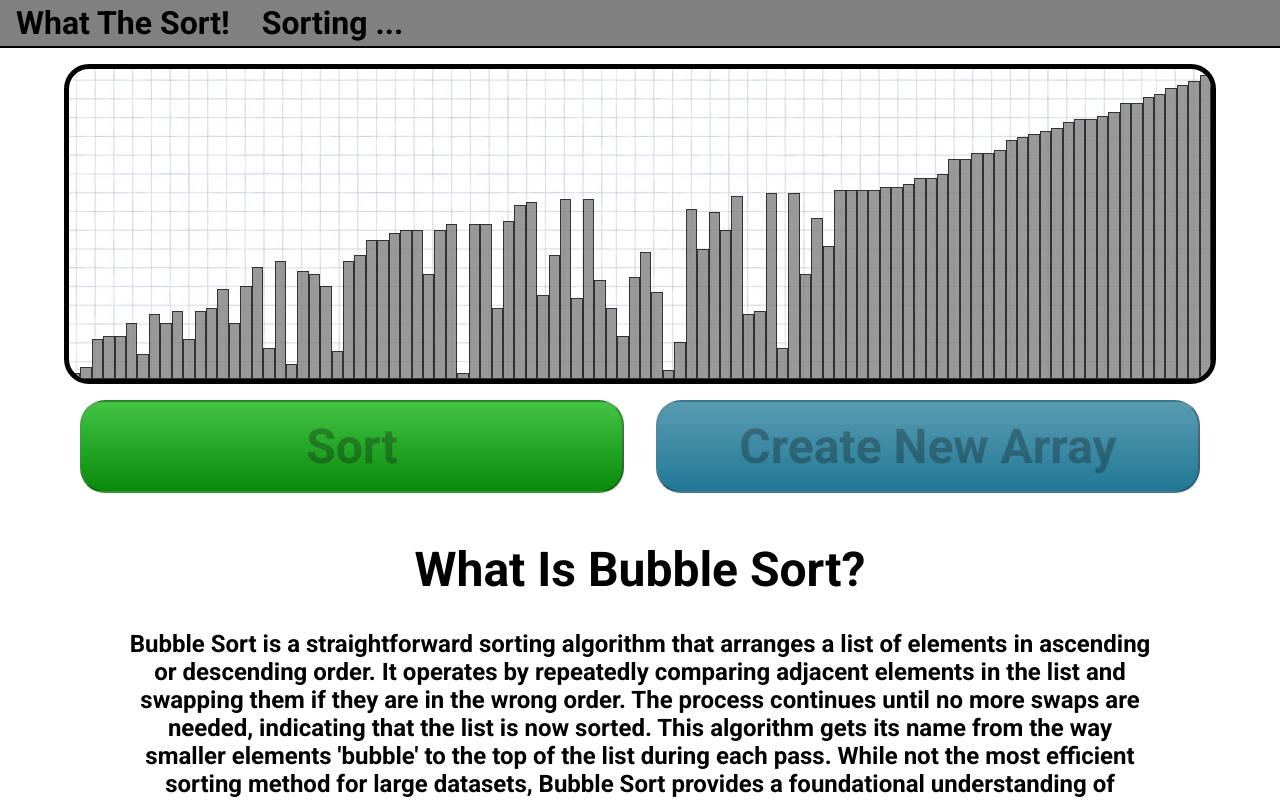
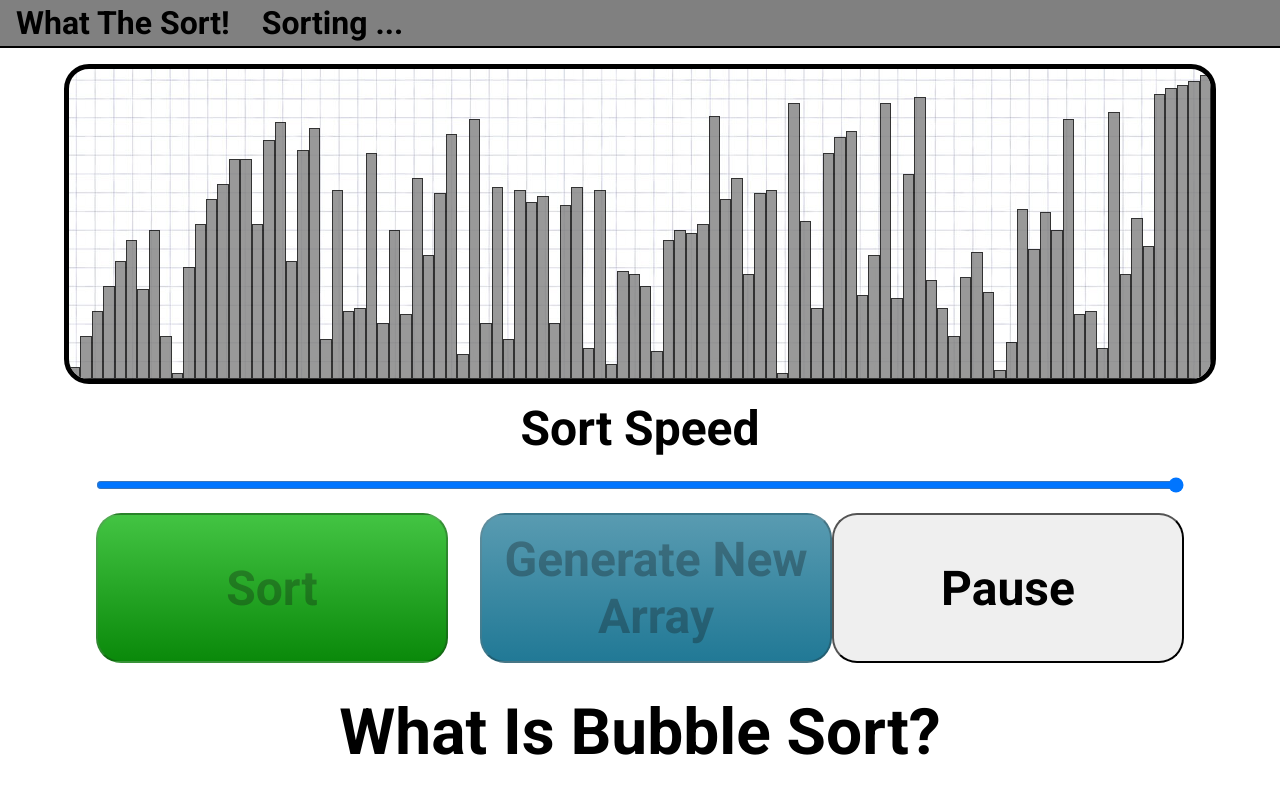
Before and after one commit to DevParkerCS/WhatTheSort, a React (Create React App) app: page / in a window 1280 px wide. Both pictures are taken after a click on the button "Sort". Shown: the top 800 px of the page. Built offline with nearby package versions, Linux system fonts and the light colour scheme.

Commit message:
Added abillity to change speed and pause loop

```diff
--- a/src/App.module.scss
+++ b/src/App.module.scss
@@ -26,19 +26,58 @@
 
 .sortTitle {
   text-align: center;
-  font-size: 3rem;
+  font-size: 4rem;
   margin: 2rem;
 }
 
 .sortText {
-  width: 80vw;
+  width: 90vw;
+  font-size: 2rem;
   margin: 0 auto;
   text-align: center;
+  font-weight: normal;
 }
+
+.sortSpeedInput {
+  display: flex;
+  width: 85vw;
+  margin: 1rem auto;
+  height: 1.5rem;
+}
+
+.speedTitle {
+  text-align: center;
+  font-size: 3rem;
+  margin-top: 1rem;
+}
+
+.actionItemsWrapper {
+  position: relative;
+  .actionItemsCover.hidden {
+    display: block;
+    pointer-events: none;
+    position: absolute;
+    width: 85vw;
+    background-color: rgba(black, 0.8);
+    left: 50%;
+    transform: translateX(-50%);
+    height: 100%;
+    font-size: 5rem;
+    text-align: center;
+    color: white;
+    z-index: 1;
+  }
+
+  .actionItemsCover {
+    display: none;
+  }
+  .actionBtnWrapper {
+    width: 85vw;
+    margin: 0 auto;
+    display: flex;
 
     .actionBtn {
       width: 50%;
-  margin: 1rem;
       padding: 1rem;
       font-size: 3rem;
       font-weight: bold;
@@ -54,16 +93,22 @@
 
     .sortBtn {
       background-image: linear-gradient(rgb(67, 196, 67), rgb(10, 137, 10));
+      margin-right: 1rem;
     }
 
     .arrBtn {
       background-image: linear-gradient(rgb(89, 155, 177), rgb(33, 121, 150));
+      margin-left: 1rem;
     }
 
-.actionBtnWrapper {
-  width: 90vw;
-  margin: 0 auto;
-  display: flex;
+    .pauseBtn {
+      display: none;
+    }
+
+    .pauseBtn.active {
+      display: block;
+    }
+  }
 }
 
 @media (min-width: 320px) and (max-width: 480px) {
--- a/src/App.tsx
+++ b/src/App.tsx
@@ -1,5 +1,5 @@
 import styles from "./App.module.scss";
-import { useEffect, useState } from "react";
+import { SetStateAction, useEffect, useState, useRef } from "react";
 import { bubbleSort, insertionSort } from "./Utils/SortAlgos";
 import { Nav } from "./components/Nav";
 import { Footer } from "./components/Footer/Footer";
@@ -9,6 +9,8 @@ function App() {
   const [isSorting, setIsSorting] = useState(false);
   const [sortType, setSortType] = useState<number>(0);
   const [isSorted, setIsSorted] = useState(false);
+  const sortSpeedRef = useRef(100);
+  const isPaused = useRef(true);
 
   const sortInfo = [
     {
@@ -52,25 +54,36 @@ function App() {
   };
 
   const decideSortType = () => {
+    const sortArgs = {
+      divsToSort: divsToSort,
+      setDivsToSort: setDivsToSort,
+      setIsSorting: setIsSorting,
+      setIsSorted: setIsSorted,
+      sortSpeedRef: sortSpeedRef,
+      isPaused: isPaused,
+    };
+
+    isPaused.current = false;
+
     switch (sortType) {
       case 0:
-        bubbleSort(divsToSort, setDivsToSort, setIsSorting, setIsSorted);
+        bubbleSort(sortArgs);
         break;
       case 1:
         console.log("quicksort");
         break;
       case 2:
-        insertionSort(divsToSort, setDivsToSort, setIsSorting, setIsSorted);
+        insertionSort(sortArgs);
         break;
       default:
-        bubbleSort(divsToSort, setDivsToSort, setIsSorting, setIsSorted);
+        bubbleSort(sortArgs);
         break;
     }
   };
 
   useEffect(() => {
     generateRandomBars();
-  }, []);
+  }, [sortType]);
 
   return (
     <div>
@@ -81,22 +94,14 @@ function App() {
             return m;
           })}
         </div>
-        <div className={styles.actionBtnWrapper}>
-          <button
-            className={`${styles.actionBtn} ${styles.sortBtn}`}
-            onClick={decideSortType}
-            disabled={isSorting || isSorted}
-          >
-            Sort
-          </button>
-          <button
-            className={`${styles.actionBtn} ${styles.arrBtn}`}
-            disabled={isSorting}
-            onClick={generateRandomBars}
-          >
-            Create New Array
-          </button>
-        </div>
+        <UserActionItems
+          isSorting={isSorting}
+          isSorted={isSorted}
+          generateRandomBars={generateRandomBars}
+          sortSpeedRef={sortSpeedRef}
+          decideSortType={decideSortType}
+          isPaused={isPaused}
+        />
         <SortInformation
           sortObj={sortType ? sortInfo[sortType] : sortInfo[0]}
         />
@@ -113,6 +118,63 @@ type BarDivProps = {
 const BarDiv = ({ height }: BarDivProps) => {
   return (
     <div className={`${styles.barDiv}`} style={{ height: `${height}%` }}></div>
+  );
+};
+
+type UserActionItemsType = {
+  isSorting: boolean;
+  isSorted: boolean;
+  decideSortType: () => void;
+  sortSpeedRef: React.MutableRefObject<number>;
+  generateRandomBars: () => void;
+  isPaused: React.MutableRefObject<boolean>;
+};
+
+const UserActionItems = ({
+  isSorting,
+  isSorted,
+  decideSortType,
+  sortSpeedRef,
+  generateRandomBars,
+  isPaused,
+}: UserActionItemsType) => {
+  return (
+    <div className={styles.actionItemsWrapper}>
+      <h2 className={styles.speedTitle}>Sort Speed</h2>
+      <input
+        min={10}
+        max={100}
+        step={10}
+        className={styles.sortSpeedInput}
+        type="range"
+        defaultValue={100}
+        onChange={(e) => (sortSpeedRef.current = parseInt(e.target.value))}
+      />
+      <div className={styles.actionBtnWrapper}>
+        <button
+          className={`${styles.actionBtn} ${styles.sortBtn}`}
+          onClick={decideSortType}
+          disabled={isSorting || isSorted}
+        >
+          Sort
+        </button>
+        <button
+          className={`${styles.actionBtn} ${styles.arrBtn}`}
+          disabled={isSorting}
+          onClick={generateRandomBars}
+        >
+          Generate New Array
+        </button>
+        <button
+          className={`${styles.actionBtn} ${styles.pauseBtn} ${
+            !isPaused.current ? styles.active : ""
+          }`}
+          onClick={() => (isPaused.current = true)}
+        >
+          Pause
+        </button>
+      </div>
+    </div>
   );
 };
 
--- a/src/Utils/SortAlgos.ts
+++ b/src/Utils/SortAlgos.ts
@@ -1,19 +1,33 @@
 import { useEffect, useState } from "react";
 
-export const bubbleSort = async (
-  divsToSort: JSX.Element[],
-  setDivsToSort: React.Dispatch<React.SetStateAction<JSX.Element[]>>,
-  setIsSorting: React.Dispatch<React.SetStateAction<boolean>>,
-  setIsSorted: React.Dispatch<React.SetStateAction<boolean>>
-) => {
+type SortArgs = {
+  divsToSort: JSX.Element[];
+  setDivsToSort: React.Dispatch<React.SetStateAction<JSX.Element[]>>;
+  setIsSorting: React.Dispatch<React.SetStateAction<boolean>>;
+  setIsSorted: React.Dispatch<React.SetStateAction<boolean>>;
+  sortSpeedRef: React.MutableRefObject<number>;
+  isPaused: React.MutableRefObject<boolean>;
+};
+
+export const bubbleSort = async ({
+  divsToSort,
+  setDivsToSort,
+  setIsSorting,
+  setIsSorted,
+  sortSpeedRef,
+  isPaused,
+}: SortArgs) => {
   setIsSorting(true);
 
   for (let i = 0; i < divsToSort.length - 1; i++) {
     for (let j = 0; j < divsToSort.length - i - 1; j++) {
+      if (isPaused.current) {
+        break;
+      }
       await new Promise((resolve) =>
         setTimeout(() => {
           resolve(true);
-        }, 1)
+        }, 100 / (sortSpeedRef.current / 5))
       );
       if (divsToSort[j].props.height > divsToSort[j + 1].props.height) {
         let temp = divsToSort[j];
@@ -23,17 +37,26 @@ export const bubbleSort = async (
         setDivsToSort(newArr);
       }
     }
+    if (isPaused.current) {
+      break;
+    }
   }
   setIsSorting(false);
-  setIsSorted(true);
+  if (isPaused.current) {
+    setIsSorted(false);
+  } else {
+    setIsSorted(true);
+  }
 };
 
-export const insertionSort = async (
-  divsToSort: JSX.Element[],
-  setDivsToSort: React.Dispatch<React.SetStateAction<JSX.Element[]>>,
-  setIsSorting: React.Dispatch<React.SetStateAction<boolean>>,
-  setIsSorted: React.Dispatch<React.SetStateAction<boolean>>
-) => {
+export const insertionSort = async ({
+  divsToSort,
+  setDivsToSort,
+  setIsSorting,
+  setIsSorted,
+  sortSpeedRef,
+  isPaused,
+}: SortArgs) => {
   setIsSorting(true);
 
   for (let i = 0; i < divsToSort.length; i++) {
@@ -41,19 +64,30 @@ export const insertionSort = async (
     let j = i - 1;
 
     while (j >= 0 && keyVal.props.height < divsToSort[j].props.height) {
+      if (isPaused.current) {
+        break;
+      }
       await new Promise((resolve) =>
         setTimeout(() => {
           resolve(true);
-        }, 1)
+        }, 100 / (sortSpeedRef.current / 10))
       );
       divsToSort[j + 1] = divsToSort[j];
       j = j - 1;
       let newArr = divsToSort.slice();
       setDivsToSort(newArr);
     }
+    if (isPaused.current) {
+      isPaused.current = false;
+      break;
+    }
     divsToSort[j + 1] = keyVal;
     setDivsToSort(divsToSort.slice());
   }
   setIsSorting(false);
-  setIsSorted(true);
+  if (isPaused.current) {
+    setIsSorted(false);
+  } else {
+    setIsSorted(true);
+  }
 };
```
Lines whose indentation alone changed are shown as unchanged.
